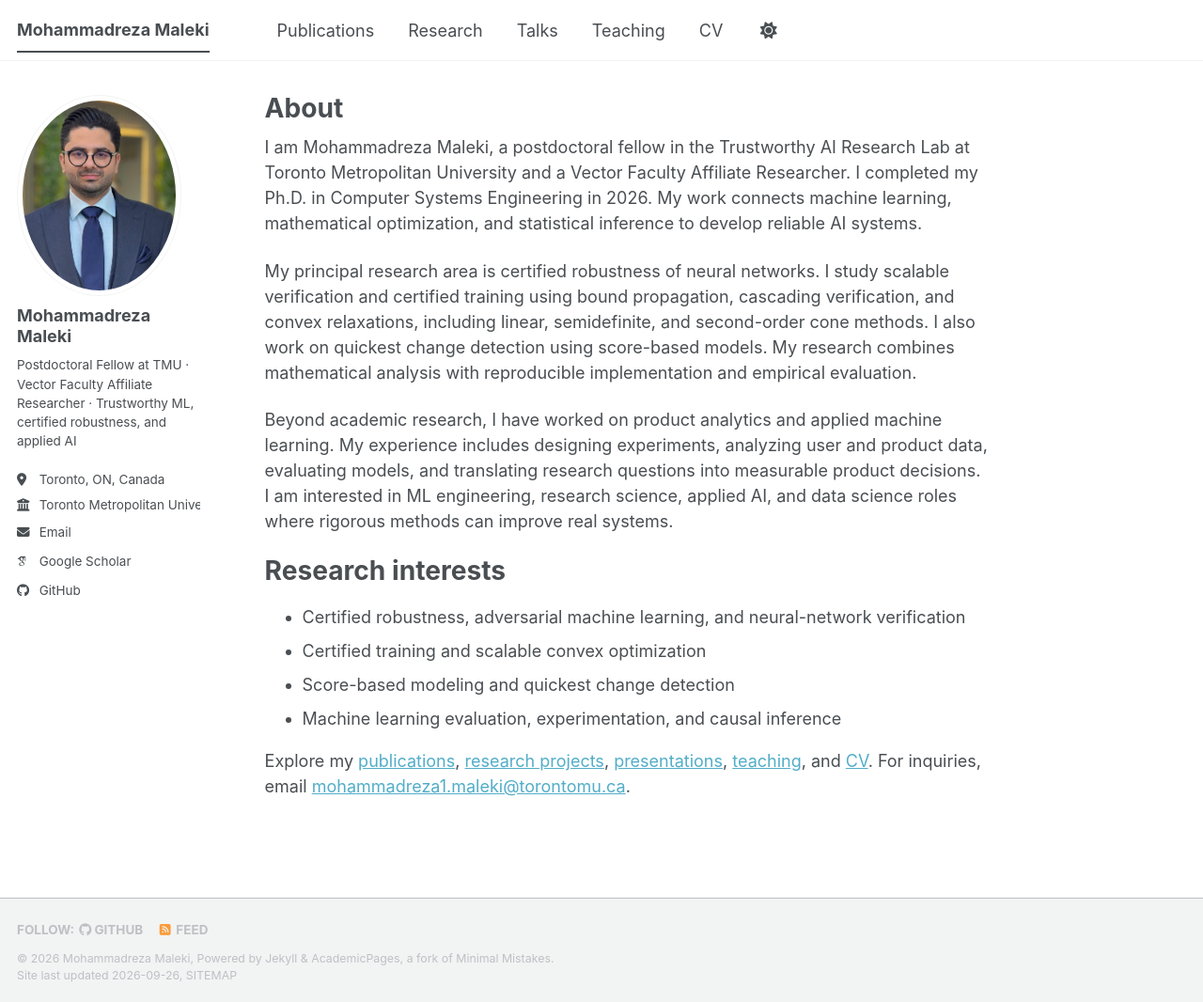
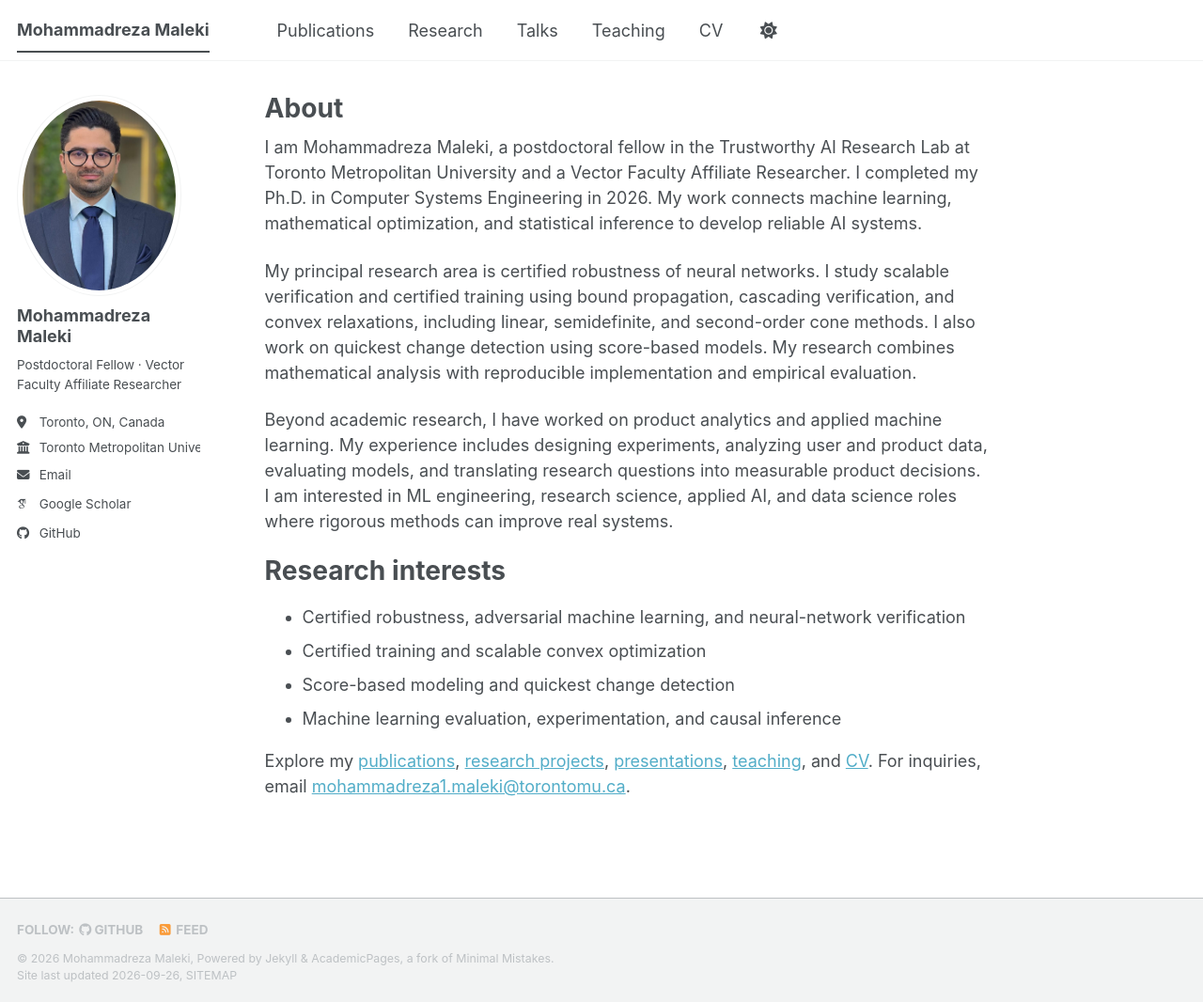
Before and after one commit to Mrezamaleki/mrezamaleki.github.io, a Jekyll site: the page built from _pages/about.md, in a window 1280 px wide and 1066 px high. Shown: the whole window at 94% size. Built offline with Jekyll 4.4.1, drawn with Linux system fonts in a browser that asks for light colours; some web fonts are replaced; a script bundle is joined from its source files by our own code; library files that are not in the unit come from our copies.

Commit message:
Shorten sidebar biography

```diff
--- a/_config.yml
+++ b/_config.yml
@@ -25,7 +25,7 @@ author:
   avatar           : "profile2026.png"
   name             : "Mohammadreza Maleki"
   pronouns         : # example: "she/her"
-  bio              : "Postdoctoral Fellow at TMU · Vector Faculty Affiliate Researcher · Trustworthy ML, certified robustness, and applied AI"
+  bio              : "Postdoctoral Fellow · Vector Faculty Affiliate Researcher"
   location         : "Toronto, ON, Canada"
   employer         : "Toronto Metropolitan University"
   uri              : # URL
```
